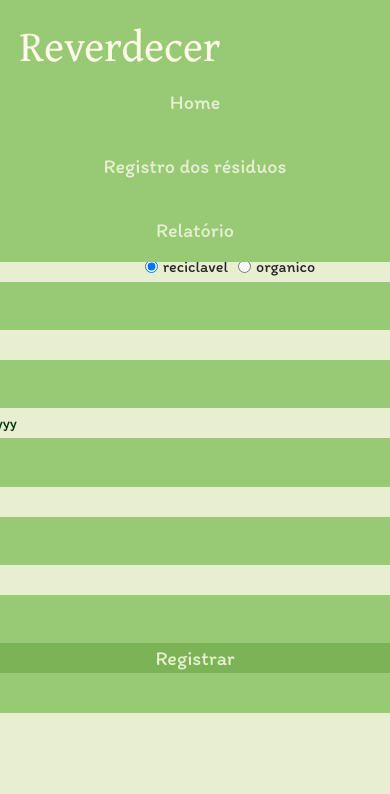
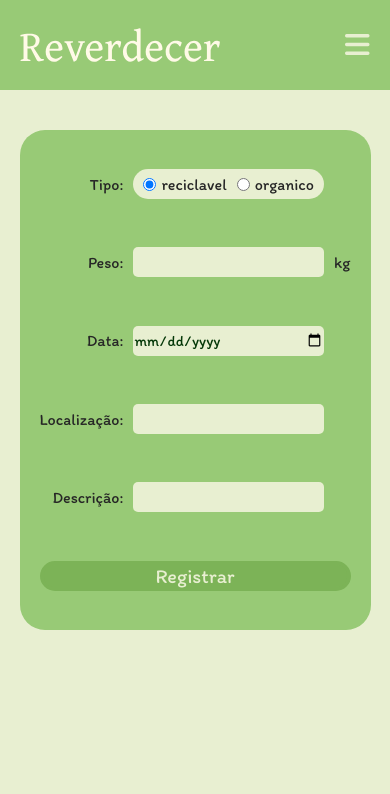
Before and after one commit to T1NT4/Grupo3Projeto2025, a PHP site: page /formulario.php in a window 390 px wide; the page is wider, and only the part inside the window is pictured. Shown: the top 794 px of that part. Run offline with PHP 8.4, Linux system fonts and the light colour scheme.

Commit message:
melhorei o header responsivo

```diff
--- a/estilo.css
+++ b/estilo.css
@@ -125,7 +125,7 @@ main {
 .container {
     background-color: var(--cor-primaria);
     width: 600px;
-    max-width:  90%;
+    max-width:  90vw;
     height: auto;
     margin: 0 auto;
     align-items: center;
@@ -206,13 +206,13 @@ main {
     border-radius: 25px;
     font-family: 'itim';
     width: 900px;
-    max-width: 90%;
+    max-width: 90vw;
     height: 500px;
     align-items: center;
 }
 .form.registrar{
     display: grid;
-    grid-template-columns: 80px 600px 10px;
+    grid-template-columns: 8fr 60fr 1fr;
 }
 .form.registrar label{
     text-align: right;
@@ -241,7 +241,6 @@ main {
     justify-content: center;
     align-items: center;
     justify-content: center;
-    min-height: 80vh;
     display: flex;
 }
 
@@ -287,30 +286,65 @@ button{
 
     nav ul {
         position: absolute;
+        width: 200px;
+        display: flex;
+        align-content: center;
+        justify-content: center;
         top: 70px;
-        left: 0;
         right: 0;
         flex-direction: column;
         text-align: center;
         background-color: #98ca76;
         gap: 0;
         overflow: hidden;
+        border-radius: 20px;
+        transition: max-height 0.2s ease-out;
+        box-shadow: 0 7px 5px rgba(0, 0, 0, 0.05);
     }
-
+    nav:has(.menulist[style="max-height: 300px;"]) div i{
+        rotate:90deg;
+    }
     nav ul li {
         padding: 20px;
     }
-
+    div i{
+        transition: rotate 0.2s ease-out;
+    }
+    #hamburger{
+        width:25px;
+        height:25px;
+        user-select: none;
+        cursor: pointer;
+    }
+    #hamburger p{
+        font-family: monospace;
+        font-size: 41px;
+        width: 0px;
+        height: 0px;
+        margin-top: -150%;
+        opacity: 0;
+        color: var(--cor-secundaria)
+    }
+    #hamburger[style="rotate: 180deg;"] p{
+        opacity: 1;
+    }
+    #hamburger[style="rotate: 180deg;"]::before{
+        opacity: 0;
+    }
     .menu-icon {
         display: block;
     }
 
     .menu-icon i {
-        color: #fff;
+        color: var(--cor-secundaria);
         font-size: 28px;
 
     }
-
+    .btn-login{
+        display: flex;
+        flex-direction: column;
+        width: auto;
+    }
     .logo {
         width: 200px;
         display: flex;
--- a/formulario.php
+++ b/formulario.php
@@ -6,6 +6,7 @@
     <meta name="viewport" content="width=device-width, initial-scale=1.0">
     <link rel="stylesheet" href="estilo.css">
     <title>FORMULÁRIO</title>
+    <link rel="stylesheet" href="https://cdnjs.cloudflare.com/ajax/libs/font-awesome/6.7.2/css/all.min.css">
 </head>
 
 <body>
@@ -13,6 +14,8 @@
     $logado = true;
     include __DIR__ . "/header.php";
     ?>
+
+    <script src="headerResponsivo.js"></script>
     <div class="formular">
 
 
--- a/header.php
+++ b/header.php
@@ -25,7 +25,7 @@
     </ul>
     <?php } ?>
     <div class="menu-icon">
-        <i class="fa-solid fa-bars" onclick="toggleMenu()"></i>
+        <i id="hamburger" class="fa-solid fa-bars" onclick="toggleMenu()"> <p>X</p></i>
     </div>
 
 </nav>
--- /dev/null
+++ b/headerResponsivo.js
@@ -0,0 +1,13 @@
+let menuList = document.getElementById("menuList");
+let hamburger = document.getElementById("hamburger");
+menuList.style.maxHeight = "0px";
+
+function toggleMenu() {
+  if (menuList.style.maxHeight == "0px") {
+    hamburger.style.rotate = "180deg";
+    menuList.style.maxHeight = "300px";
+  } else {
+    hamburger.style.rotate = "0deg";
+    menuList.style.maxHeight = "0px";
+  }
+}
```
Also changed, not shown: login.php (+1 -14 lines), relatorio.php (+1 -14 lines).
